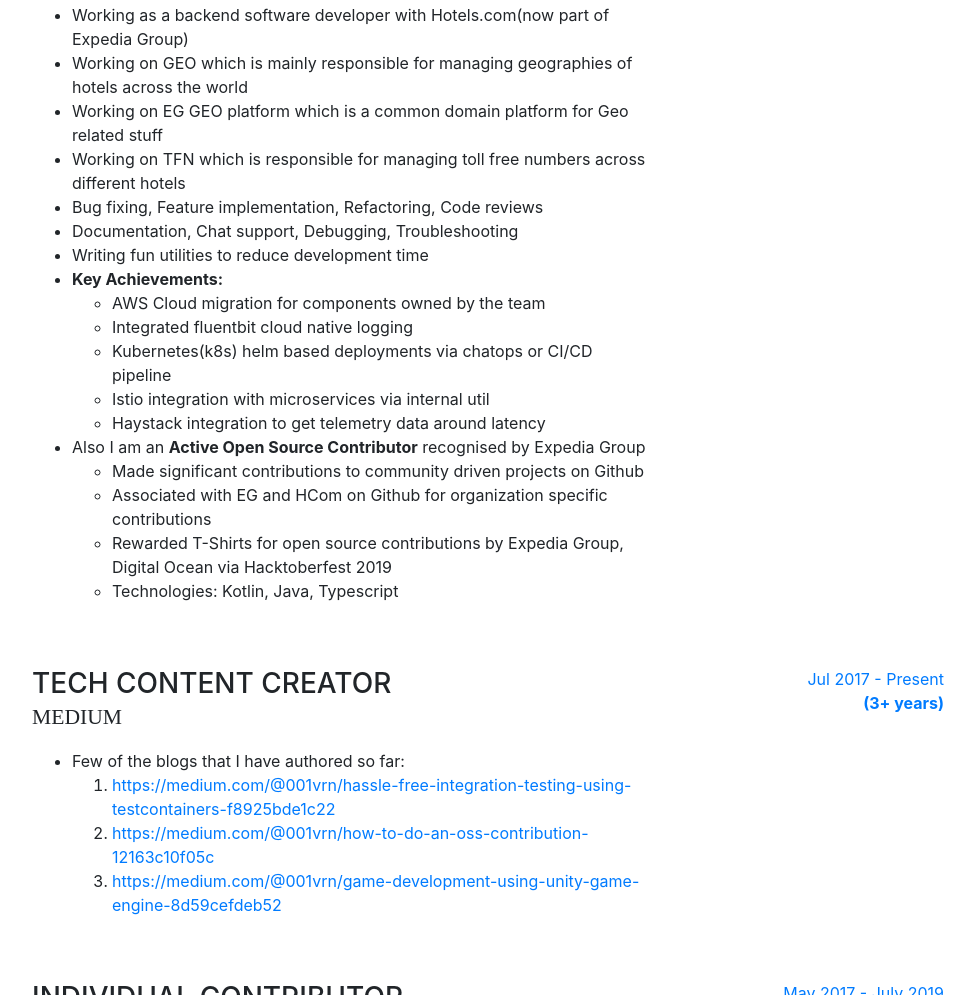
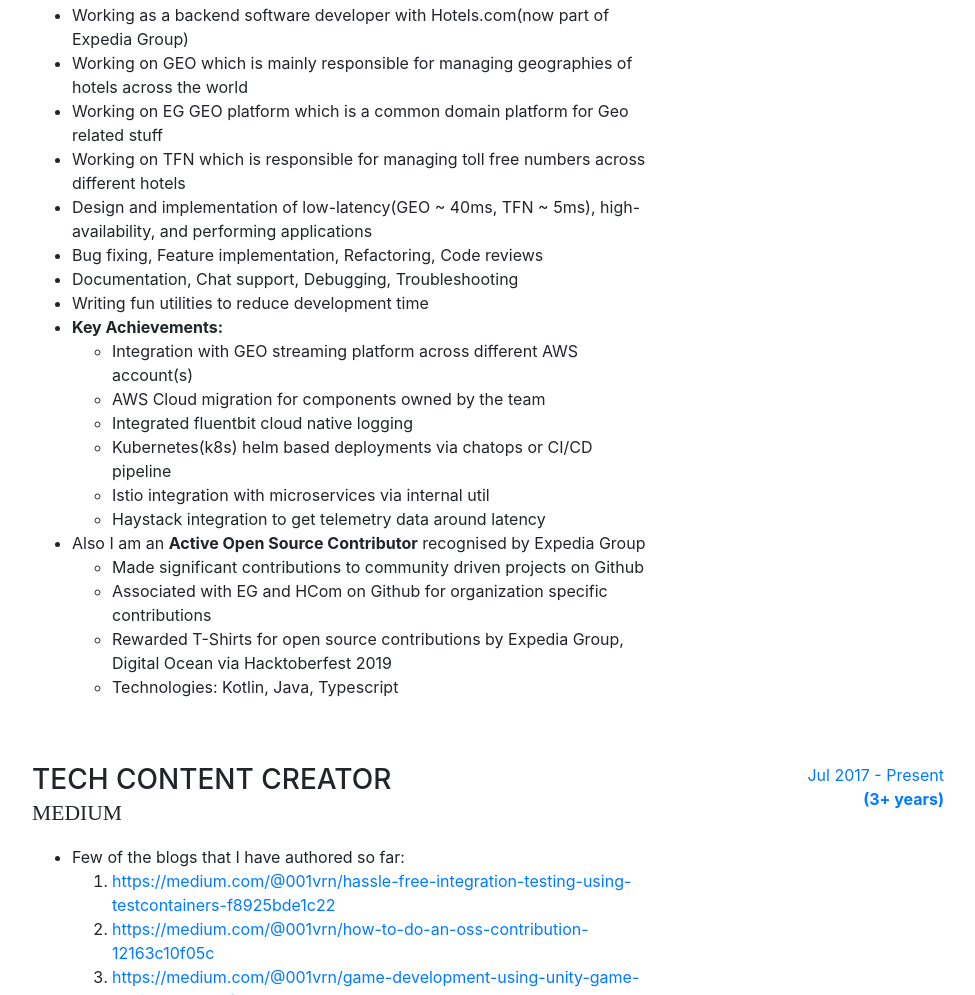
Before and after one commit to 0001vrn/0001vrn.github.io, a website with bundled scripts: page index.html in a window 1280 px wide. Shown: the part 1047-2042 px from the top of the page, without its empty margins (288-1263 px from the left). Built offline with nearby package versions, Linux system fonts and the light colour scheme; a web font is replaced by a local one.

Commit message:
added new points

```diff
--- a/index.html
+++ b/index.html
@@ -136,13 +136,14 @@
                 <li>Working on GEO which is mainly responsible for managing geographies of hotels across the world</li>
                 <li>Working on EG GEO platform which is a common domain platform for Geo related stuff</li>
                 <li>Working on TFN which is responsible for managing toll free numbers across different hotels</li>
-
+                <li>Design and implementation of low-latency(GEO ~ 40ms, TFN ~ 5ms), high-availability, and performing applications</li>
                 <li>Bug fixing, Feature implementation, Refactoring, Code reviews</li>
                 <li>Documentation, Chat support, Debugging, Troubleshooting</li>
                 <li>Writing fun utilities to reduce development time</li>
 
                 <li><b>Key Achievements:</b>
                   <ul>
+                    <li>Integration with GEO streaming platform across different AWS account(s)</li>
                     <li>AWS Cloud migration for components owned by the team</li>
                     <li>Integrated fluentbit cloud native logging</li>
                     <li>Kubernetes(k8s) helm based deployments via chatops or CI/CD pipeline</li>
```
